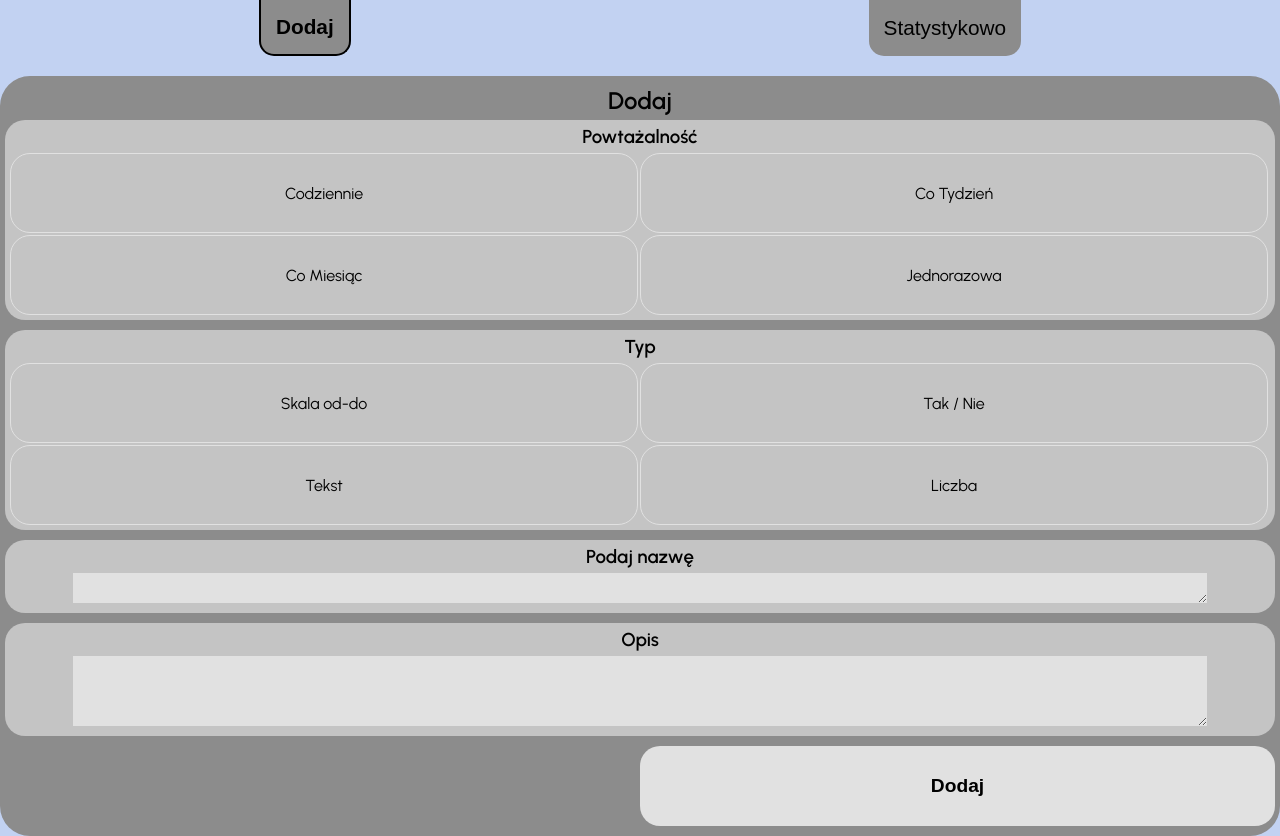
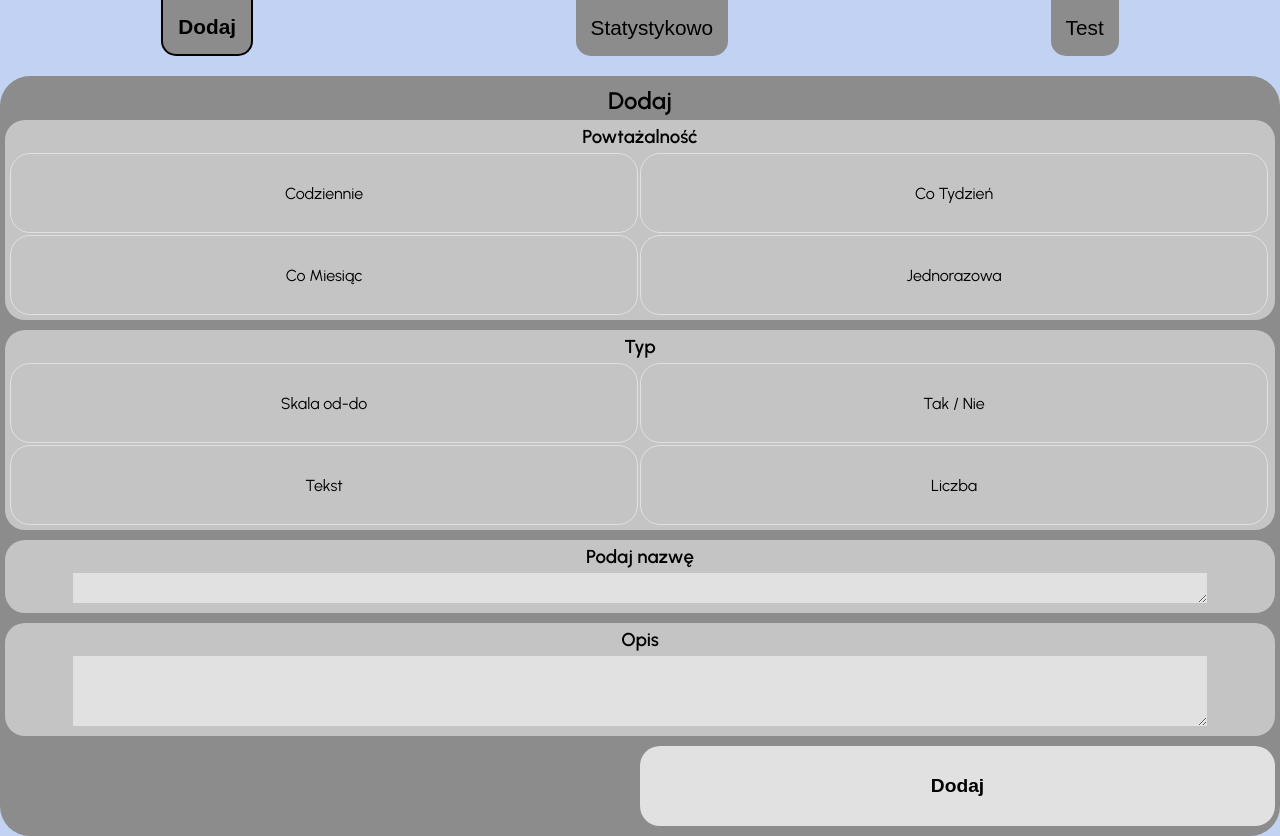
Before and after one commit to damianhaq/statystykowo, a React (Create React App) app: page / in a window 1280 px wide. Built offline with nearby package versions, Linux system fonts and the light colour scheme.

Commit message:
merge test

```diff
--- a/src/components/navbar/Navbar.js
+++ b/src/components/navbar/Navbar.js
@@ -1,7 +1,7 @@
 import React from "react";
 import styles from "./navbar.module.css";
 
-const navPick = ["Dodaj", "Statystykowo"];
+const navPick = ["Dodaj", "Statystykowo", "Test"];
 
 const Navbar = ({ nav, changeNav }) => {
   return (
```
